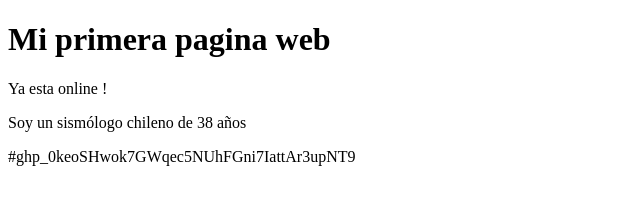
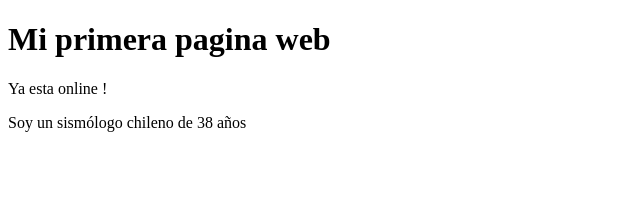
Before and after one commit to RodrigoC-A/rodrigoc-a.github.io, a plain HTML site: page index.html in a window 1280 px wide. Shown: the whole page, without its empty margins (0-640 px from the left). Drawn offline with Linux system fonts and the light colour scheme.

Commit message:
Add files via upload

```diff
--- a/index.html
+++ b/index.html
@@ -10,4 +10,3 @@
     <p>Soy un sismólogo chileno de 38 años</p>
 </body>
 </html>
-#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
```
